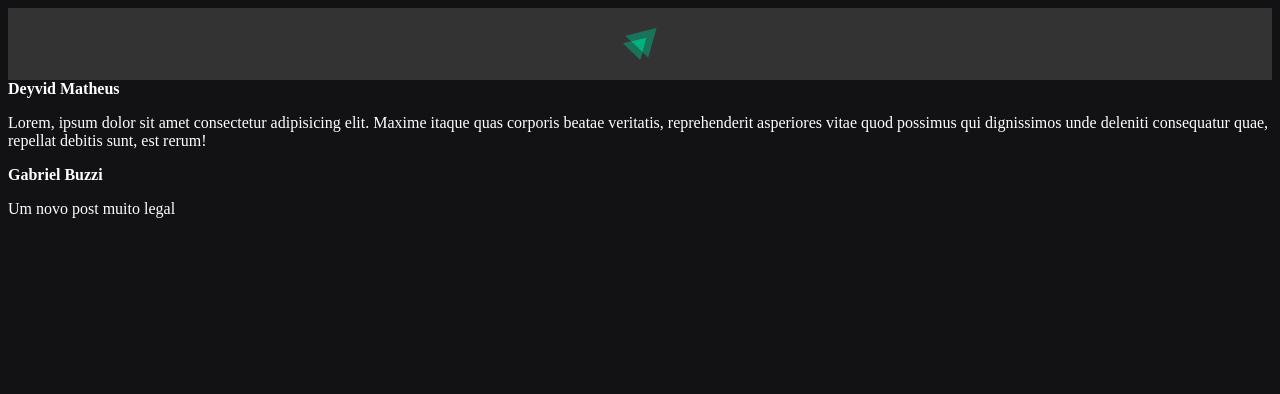
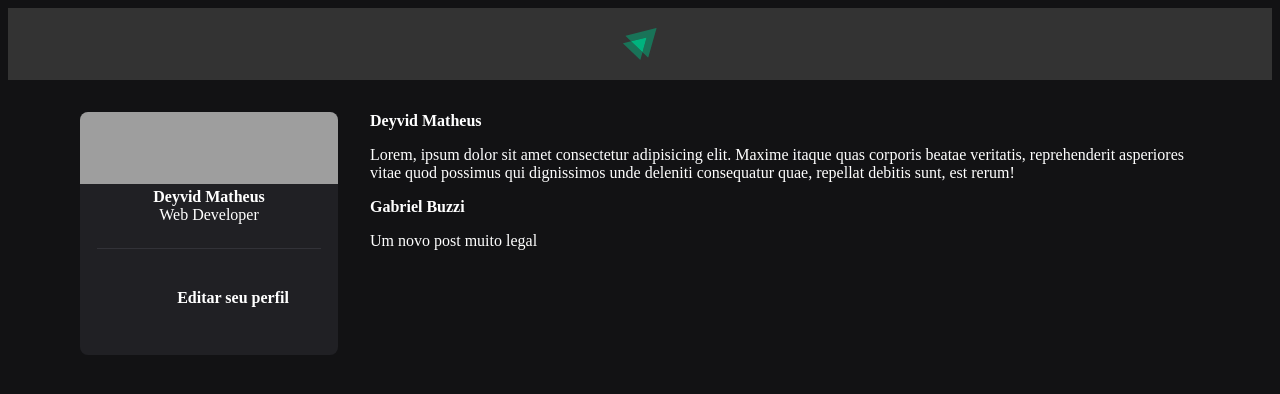
Before and after one commit to dwyvid1/ignite, a React (Vite) app in the folder aulas/01-fundamentos-reactjs/: page / in a window 1280 px wide. Shown: the top 394 px of the page. Built offline with nearby package versions, Linux system fonts and the light colour scheme; grey boxes are pictures that could not be loaded.

Commit message:
Siderbar

```diff
--- a/aulas/01-fundamentos-reactjs/src/App.jsx
+++ b/aulas/01-fundamentos-reactjs/src/App.jsx
@@ -1,6 +1,8 @@
 import { Header } from './components/Header';
 import { Post } from './Post'
+import { Sidebar } from './components/Sidebar';
 
+import styles from './App.module.css'
 import './global.css';
 
 export function App() {
@@ -8,14 +10,22 @@
     <div>
       <Header />
 
+      <div className={styles.wrapper}>
+
+        <Sidebar />
+
+        <main>
             <Post
               author="Deyvid Matheus"
               content="Lorem, ipsum dolor sit amet consectetur adipisicing elit. Maxime itaque quas corporis beatae veritatis, reprehenderit asperiores vitae quod possimus qui dignissimos unde deleniti consequatur quae, repellat debitis sunt, est rerum!"
             />
+
             <Post
               author="Gabriel Buzzi"
               content="Um novo post muito legal"
             />
+        </main>
+      </div>
     </div>
   )
 }
--- /dev/null
+++ b/aulas/01-fundamentos-reactjs/src/App.module.css
@@ -0,0 +1,10 @@
+.wrapper {
+    max-width: 70rem;
+    margin: 2rem auto;
+    padding: 0 1rem;
+
+    display: grid;
+    grid-template-columns: 258px 1fr;
+    gap: 2rem;
+    align-items: flex-start;
+}
--- /dev/null
+++ b/aulas/01-fundamentos-reactjs/src/components/Sidebar.jsx
@@ -0,0 +1,24 @@
+import styles from './Sidebar.module.css'
+
+export function Sidebar() {
+    return (
+        <aside className={styles.sidebar}>
+
+            <img
+                className={styles.cover}
+                src="https://plus.unsplash.com/premium_photo-1678565202049-9e37b2da8060?q=50&w=500&auto=format&fit=crop&ixlib=rb-4.0.3&ixid=M3wxMjA3fDB8MHxwaG90by1wYWdlfHx8fGVufDB8fHx8fA%3D%3D"
+            />
+
+            <div className={styles.profile}>
+                <strong>Deyvid Matheus</strong>
+                <span>Web Developer</span>
+
+                <footer>
+                    <a href="#">
+                        Editar seu perfil
+                    </a>
+                </footer>
+            </div>
+        </aside>
+    )
+}
--- /dev/null
+++ b/aulas/01-fundamentos-reactjs/src/components/Sidebar.module.css
@@ -0,0 +1,40 @@
+.sidebar {
+    background: var(--gray-800);
+    border-radius: 8px;
+    overflow: hidden;
+  }
+
+  .cover {
+    width: 100%;
+    height: 72px;
+    object-fit: cover;
+  }
+
+  .profile {
+    display: flex;
+    flex-direction: column;
+    align-items: center;
+  }
+
+  .sidebar footer {
+    border-top: 1px solid var(--gray-600);
+    margin-top: 1.5rem;
+    padding: 1.5rem 2rem 2rem;
+  }
+
+  .sidebar footer a {
+    width: 100%;
+    background: transparent;
+    color: var(--brand-500);
+    border: 1px solid var(--brand-500);
+    border-radius: 8px;
+    height: 50px;
+    padding: 0 1.5rem;
+    font-weight: bold;
+    display: block;
+    text-decoration: none;
+
+    display: flex;
+    align-items: center;
+    justify-content: center;
+  }
```
Also changed, not shown: 1 other file (tests, documents, lock files or other folders). Lines whose indentation alone changed are shown as unchanged.
